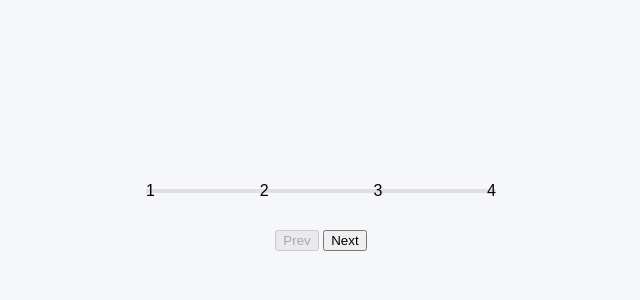
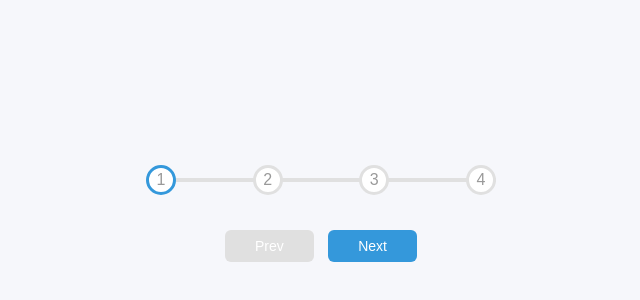
Before and after one commit to edansabach/50_Projects, a plain HTML site: page progress_steps/index.html in a window 1280 px wide. Shown: the part 184-484 px from the top of the page, without its empty margins (319-959 px from the left). Drawn offline with Linux system fonts and the light colour scheme; a web font is replaced by a local one.

Commit message:
circle & btn css

```diff
--- a/progress_steps/style.css
+++ b/progress_steps/style.css
@@ -56,3 +56,45 @@ body {
     z-index: -1;
     transition: 0.4s ease;
   }
+
+  .circle {
+    background-color: #fff;
+    color: #999;
+    border-radius: 50%;
+    height: 30px;
+    width: 30px;
+    display: flex;
+    align-items: center;
+    justify-content: center;
+    border: 3px solid var(--line-border-empty);
+    transition: 0.4s ease;
+  }
+
+  .circle.active {
+    border-color: var(--line-border-fill);
+  }
+
+  .btn {
+    background-color: var(--line-border-fill);
+    color: #fff;
+    border: 0;
+    border-radius: 6px;
+    cursor: pointer;
+    font-family: inherit;
+    padding: 8px 30px;
+    margin: 5px;
+    font-size: 14px;
+  }
+
+  .btn:active {
+    transform: scale(0.98);
+  }
+
+  .btn:focus {
+    outline: 0;
+  }
+
+  .btn:disabled {
+    background-color: var(--line-border-empty);
+    cursor: not-allowed;
+  }
```
